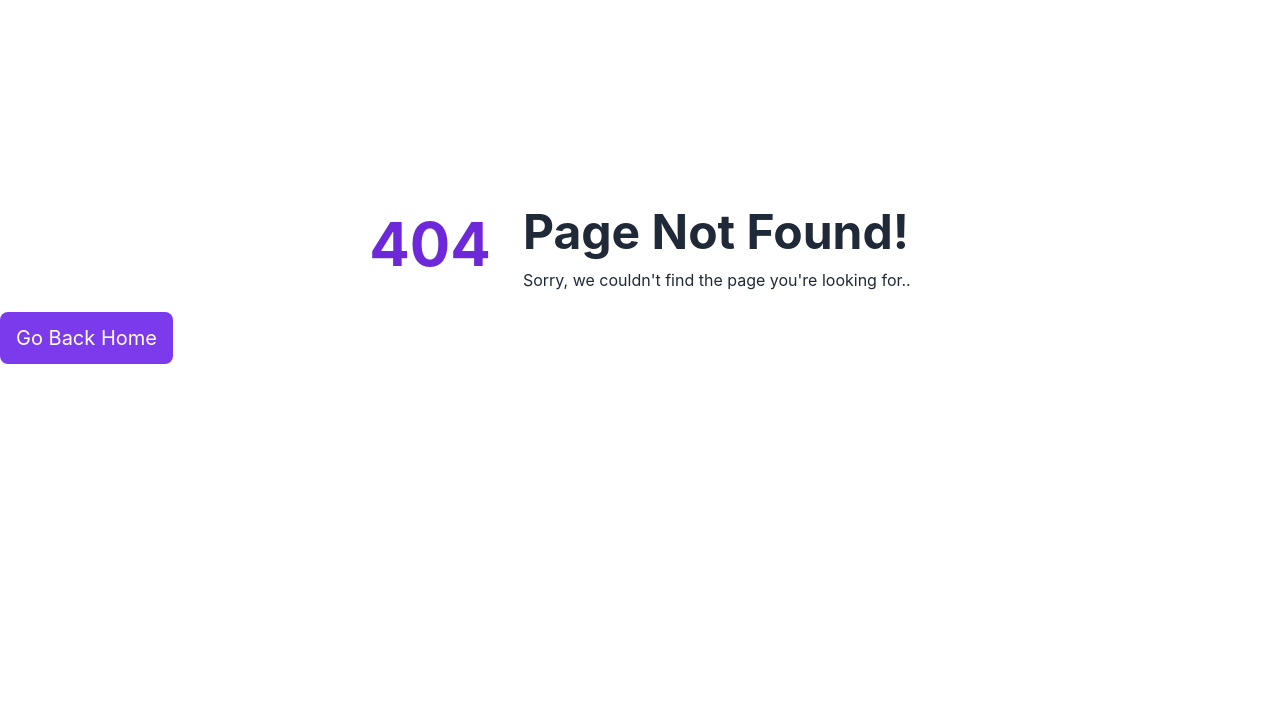
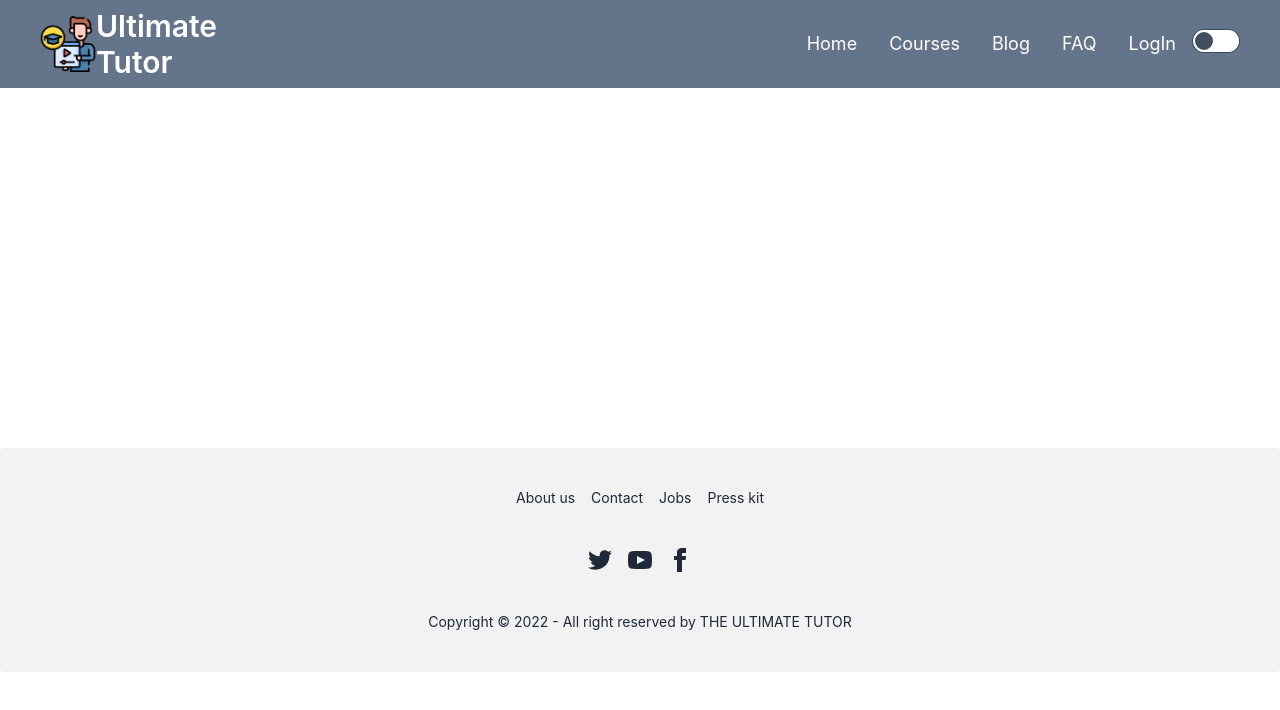
Before and after one commit to maj-jinnah/the-ultimate-tutor-client-side, a React (Create React App) app: page /faq in a window 1280 px wide. Before the commit this address had no page. Shown: the top 710 px of the page. Built offline with nearby package versions, Linux system fonts and the light colour scheme.

Commit message:
Faq page added

```diff
--- a/src/pages/Blog.js
+++ b/src/pages/Blog.js
@@ -2,7 +2,7 @@ import React from 'react';
 
 const Blog = () => {
     return (
-        <div className='my-8 mx-8'>
+        <div className='my-8 mx-8 text-white'>
             <div className='mb-8'>
                 <h1 className='text-2xl font-bold'>Question 1:  what is cors?</h1>
                 <p>Answer: CORS stands for Cross-Origin Resource Sharing. It allows us to relax the security applied to an API. This is done by bypassing the Access-Control-Allow-Origin headers, which specify which origins can access the API. In other words, CORS is a browser security feature that restricts cross-origin HTTP requests with other servers and specifies which domains access your resources.</p>
--- a/src/pages/Card.js
+++ b/src/pages/Card.js
@@ -4,7 +4,7 @@ import { Link } from 'react-router-dom';
 const Card = ({ course }) => {
     const { image, title, id } = course;
     return (
-        <div className='border-2 p-2 rounded-lg'>
+        <div className='border-2 p-2 rounded-lg text-white'>
             <div>
                 <img className='h-64 w-full mx-auto  bg-slate-400 rounded-lg' src={image} alt="" />
             </div>
--- a/src/pages/CardDetails.js
+++ b/src/pages/CardDetails.js
@@ -5,18 +5,19 @@ import { FaCrown } from 'react-icons/fa';
 const CardDetails = () => {
     const data = useLoaderData();
     const { title, image, description, Price} = data;
-    // console.log(data);
+
     return (
-        <div>
-            <h1 className='text-3xl font-bold text-center'> Programming Language Name: <span className='text-violet-700 text-4xl font-bold'>{title}</span></h1 >
+        <div className='mb-10'>
+            <h1 className='text-3xl font-bold text-center text-white'> Programming Language Name: <span className='text-violet-700 text-4xl font-bold'>{title}</span></h1 >
 
             <div className="mx-auto mt-8 card card-compact w-96 bg-base-100 shadow-xl">
                 <figure><img src={image} alt="Shoes" /></figure>
                 <div className="card-body">
-                    <p>{description.slice(0,200) + ' ...'}</p>
-                    <p className='mt-5 text-xl text-center'>Want More Information?</p>
+                    <p>{description}</p>
+                    {/* <p>{description.slice(0,200) + ' ...'}</p> */}
+
                     <div className="card-actions justify-between items-center">
-                        <p className='text-lg font-bold'>Price: {Price}</p>
+                        <p className='text-lg font-bold text-white'>Price: {Price}</p>
                         <button className='bg-yellow-400 px-2 py-2 rounded-md text-white hover:bg-yellow-500'>
                             <Link to='/checkout' className='flex justify-between items-center text-white-700'> <FaCrown className='mr-2'></FaCrown> Get Premium</Link>
                         </button>
--- a/src/pages/Courses.js
+++ b/src/pages/Courses.js
@@ -13,7 +13,7 @@ const Courses = () => {
             <div className='md:col-span-3 mt-10'>
                 <h1 className='text-2xl font-bold text-violet-600 text-center'>Courses list:</h1>
                 {
-                    courses.map(course => <p key={course.id} className='my-5 text-center'><button>
+                    courses.map(course => <p key={course.id} className='my-5 text-center text-white'><button>
                         <Link to={`/courses/${course.id}`}>{course.title}</Link>
 
                     </button></p>)
--- a/src/pages/ErrorPage.js
+++ b/src/pages/ErrorPage.js
@@ -3,7 +3,7 @@ import { Link } from 'react-router-dom';
 
 const ErrorPage = () => {
     return (
-        <div>
+        <div className='text-center'>
             <div className='lg:flex items-center justify-center mt-52'>
                 <h1 className='text-violet-700 text-6xl font-bold mb-3'>404</h1>
                 <div className='lg:ml-8'>
--- /dev/null
+++ b/src/pages/FAQ.js
@@ -0,0 +1,50 @@
+import React from 'react';
+
+const FAQ = () => {
+    return (
+        <div className='text-white text-center mb-10'>
+
+            <div className="collapse mt-5">
+                <input type="checkbox" />
+                <div className="collapse-title text-xl font-medium">
+                Which technology do you use in this project?
+                </div>
+                <div className="collapse-content">
+                    <p>I used react.js library.</p>
+                </div>
+            </div>
+
+            <div className="collapse mt-5">
+                <input type="checkbox" />
+                <div className="collapse-title text-xl font-medium">
+                Which feature do you think people like most?
+                </div>
+                <div className="collapse-content">
+                    <p>The courses page. It's because you could learn programming language from there.</p>
+                </div>
+            </div>
+
+            <div className="collapse mt-5">
+                <input type="checkbox" />
+                <div className="collapse-title text-xl font-medium">
+                Do you provide any kind of premium feature?
+                </div>
+                <div className="collapse-content">
+                    <p>Yes, you will find a premium option on the courses page.</p>
+                </div>
+            </div>
+
+            <div className="collapse mt-5">
+                <input type="checkbox" />
+                <div className="collapse-title text-xl font-medium">
+                Which page do you think the learner will find most interesting?
+                </div>
+                <div className="collapse-content">
+                    <p>I think it will be the Blog page.</p>
+                </div>
+            </div>
+        </div>
+    );
+};
+
+export default FAQ;
--- a/src/pages/Home.js
+++ b/src/pages/Home.js
@@ -8,8 +8,8 @@ const Home = () => {
                 <div className="hero-overlay bg-opacity-60"></div>
                 <div className="hero-content text-center text-neutral-content">
                     <div className="max-w-md">
-                        <h1 className="mb-5 text-5xl font-bold">Hello there</h1>
-                        <p className="mb-5">Welcome to The Ultimate Tutor. Here we provide some famous programming language tutorials, history, and many more. You can start learning by clicking the button below.</p>
+                        <h1 className="mb-5 text-5xl font-bold">Hello There!</h1>
+                        <p className="mb-5 text-white">Welcome to The Ultimate Tutor. Here we provide some famous programming language tutorials, history, and many more. You can start learning by clicking the button below.</p>
                         <Link to='/courses'><button className="btn btn-primary">Get Started</button></Link>
                     </div>
                 </div>
--- a/src/pages/Navbar.js
+++ b/src/pages/Navbar.js
@@ -1,21 +1,29 @@
 import React from 'react';
 import { Link } from 'react-router-dom';
 import { FaBars } from "react-icons/fa";
+import photo from '../assets/video-tutorials (1).png'
 
 const Navbar = () => {
     return (
         <div className="navbar bg-slate-500 px-5 md:px-10">
             <div className="flex-1">
-                <Link to='/' className="btn btn-ghost normal-case text-4xl text-white">UltimateTutor</Link>
+                <img className='h-14 w-14' src={photo} alt="" />
+                <div className='text-white text-3xl font-semibold'>
+                    <h1>Ultimate</h1>
+                    <h1>Tutor</h1>
+                </div>
             </div>
             <div className="flex-none gap-2">
                 <ul className='flex gap-8 p-2 text-white text-lg hidden md:flex'>
                     <li><Link to='/'>Home</Link></li>
                     <li><Link to='/courses'>Courses</Link></li>
                     <li><Link to='/blog'>Blog</Link></li>
+                    <li><Link to='/faq'>FAQ</Link></li>
                     <li><Link to='/login'>LogIn</Link></li>
-
                 </ul>
+                <div>
+                    <input type="checkbox" className="toggle" check />
+                </div>
                 <div className="dropdown dropdown-end md:hidden">
                     <label tabIndex={0} className="btn btn-ghost ">
                         <div className="w-10 rounded-full">
@@ -24,10 +32,11 @@ const Navbar = () => {
                         </div>
                     </label>
                     <ul tabIndex={0} className="mt-3 p-2 shadow menu menu-compact dropdown-content bg-base-100 rounded-box w-52">
-                    <li><Link to='/'>Home</Link></li>
-                    <li><Link to='/courses'>Courses</Link></li>
-                    <li><Link to='/blog'>Blog</Link></li>
-                    <li><Link to='/login'>LogIn</Link></li>
+                        <li><Link to='/'>Home</Link></li>
+                        <li><Link to='/courses'>Courses</Link></li>
+                        <li><Link to='/blog'>Blog</Link></li>
+                        <li><Link to='/faq'>FAQ</Link></li>
+                        <li><Link to='/login'>LogIn</Link></li>
                     </ul>
                 </div>
             </div>
--- a/src/routes/Routes/Routes.js
+++ b/src/routes/Routes/Routes.js
@@ -8,6 +8,7 @@ import Register from "../../pages/Register";
 import ErrorPage from "../../pages/ErrorPage";
 import CardDetails from "../../pages/CardDetails";
 import CheckOut from "../../pages/CheckOut";
+import FAQ from "../../pages/FAQ";
 
 export const routes = createBrowserRouter([
     {
@@ -41,6 +42,10 @@ export const routes = createBrowserRouter([
                 element: <Blog></Blog>
             },
             {
+                path: '/faq',
+                element: <FAQ></FAQ>
+            },
+            {
                 path: '/register',
                 element: <Register></Register>
             }
--- a/tailwind.config.js
+++ b/tailwind.config.js
@@ -6,8 +6,8 @@ module.exports = {
   theme: {
     extend: {},
   },
-  daisyui: {
-    themes: false,
-  },
+  // daisyui: {
+  //   themes: false,
+  // },
   plugins: [require("daisyui")],
 }
```
Also changed, not shown: src/pages/LogIn.js (+7 -5 lines), src/assets/video-tutorials (1).png (added).
